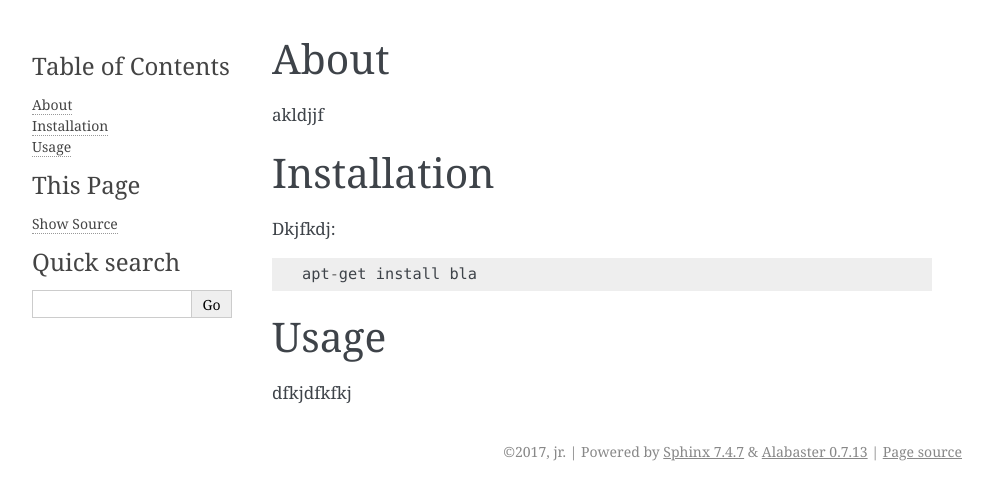
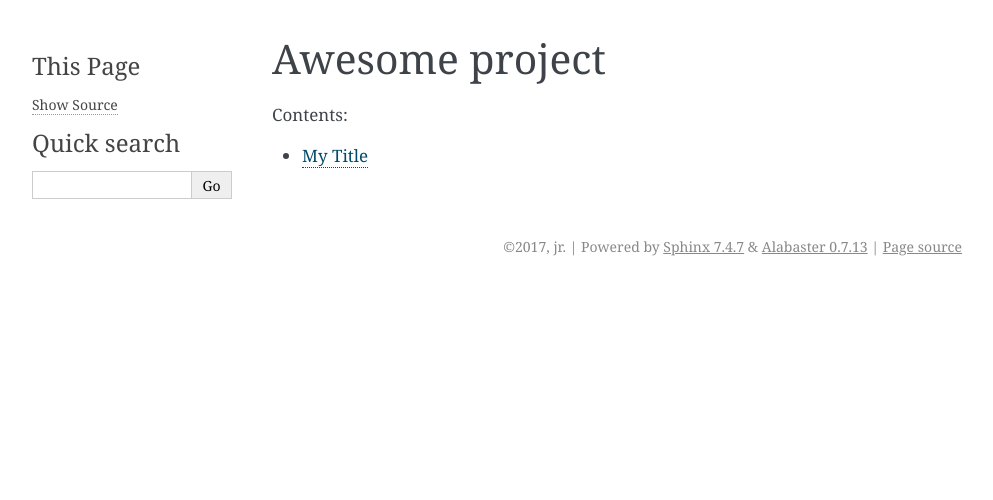
Before and after one commit to jreisinger/read-the-docs, a Sphinx documentation site: the page built from docs/index.rst, in a window 1280 px wide. Shown: the top 500 px of the page, without its empty margins (148-1141 px from the left). Built offline with Sphinx 7.4.7, drawn with Linux system fonts in a browser that asks for light colours.

Commit message:
README.md is showing

```diff
--- a/README.md
+++ b/README.md
@@ -1 +1,4 @@
+My Title
+========
+
 # read-the-docs
--- a/docs/index.md
+++ /dev/null
@@ -1,16 +0,0 @@
-About
------
-
-akldjjf
-
-Installation
-------------
-
-Dkjfkdj:
-
-    apt-get install bla
-
-Usage
------
-
-dfkjdfkfkj
--- a/docs/index.rst
+++ b/docs/index.rst
@@ -3,18 +3,12 @@
    You can adapt this file completely to your liking, but it should at least
    contain the root `toctree` directive.
 
-Welcome to rtd-jr's documentation!
-==================================
+Awesome project
+===============
+
+Contents:
 
 .. toctree::
    :maxdepth: 2
-   :caption: Contents:
 
-
-
-Indices and tables
-==================
-
-* :ref:`genindex`
-* :ref:`modindex`
-* :ref:`search`
+   readme_link
--- /dev/null
+++ b/docs/readme_link.rst
@@ -0,0 +1 @@
+.. include:: ../README.md
```
Also changed, not shown: 1 other file.
